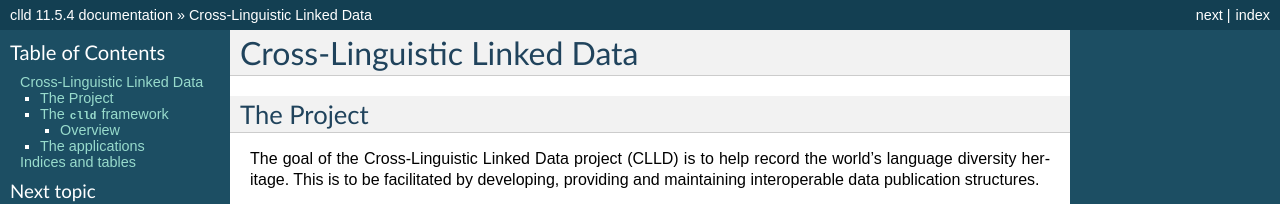
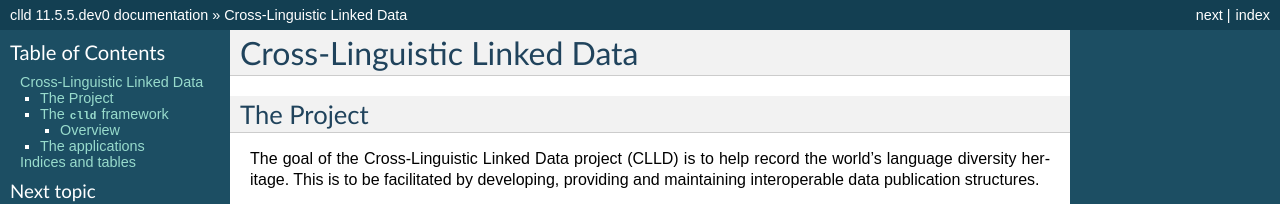
Before and after one commit to clld/clld, a Sphinx documentation site: the page built from docs/index.rst, in a window 1280 px wide and 900 px high. Shown: the top 204 px of the window. Built offline with Sphinx 7.4.7, drawn with Linux system fonts in a browser that asks for light colours; some of the changed text lies outside the part shown.

Commit message:
bump version for development

```diff
--- a/docs/conf.py
+++ b/docs/conf.py
@@ -55,10 +55,10 @@ copyright = 'Max Planck Society'
 # built documents.
 #
 # The full version, including alpha/beta/rc tags.
-release = '11.5.4'
+release = '11.5.5.dev0'
 
 # The short X.Y version.
-version = '11.5.4'
+version = '11.5.5.dev0'
 
 # The language for content autogenerated by Sphinx. Refer to documentation
 # for a list of supported languages.
--- a/setup.cfg
+++ b/setup.cfg
@@ -1,6 +1,6 @@
 [metadata]
 name = clld
-version = 11.5.4
+version = 11.5.5.dev0
 license = Apache 2.0
 license_files = LICENSE
 author = Robert Forkel
--- a/src/clld/__init__.py
+++ b/src/clld/__init__.py
@@ -3,7 +3,7 @@ import collections
 from clld.db.models import common
 from clld import interfaces
 
-__version__ = "11.5.4"
+__version__ = "11.5.5.dev0"
 
 
 class Resource(collections.namedtuple('Resource', 'name model interface with_index with_rdfdump')):
```
